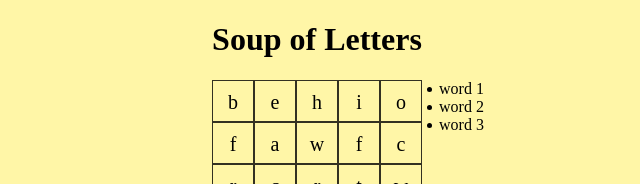
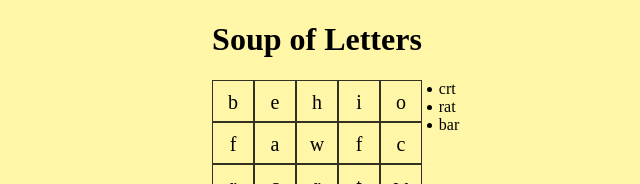
Before and after one commit to michalczysz/Soup-of-Letters, a React (Create React App) app in the folder my-app/: page / in a window 1280 px wide. Shown: the top 184 px of the page, without its empty margins (323-963 px from the left). Built offline with nearby package versions, Linux system fonts and the light colour scheme.

Commit message:
added provisional list of words

```diff
--- a/my-app/src/App.js
+++ b/my-app/src/App.js
@@ -38,7 +38,8 @@ function App() {
   React.useEffect(() => {
     if (dragend.status === true) {
       grid[1].forEach(element => {
-        if (element[0] === dragend.first_cell && element[1] === dragend.last_cell) console.log(grid[1].indexOf(element))
+        if (element.first_cell === dragend.first_cell && element.last_cell === dragend.last_cell)
+        console.log(grid[1].indexOf(element) + " : " + element.word)
       });
       setDragend({ first_cell: '', last_cell: '', status: false })
     } //here is the function that check if uswer found the rigth word and print its position in solution array
@@ -72,7 +73,7 @@ function App() {
                 setDragend={setDragend} />
             })}
           </div>
-          <WordBook can_ref={canvas}/>
+          <WordBook can_ref={canvas} words={grid[1]}/>
         </div>
         <div className='Button-container'>
             <UndoButton can_ref={canvas} xy={xy} storedLines={storedLines} setStroredLines={setStroredLines} />
--- a/my-app/src/components/game/game.component.jsx
+++ b/my-app/src/components/game/game.component.jsx
@@ -181,7 +181,7 @@ function word_put(grid) {
                     break
             }
         }
-        solutions.push([solution[1][0], solution[0][0]])
+        solutions.push({first_cell: solution[1][0], last_cell: solution[0][0], word: element[0], status: false})
     });
     return [grid, solutions]
 }
--- a/my-app/src/components/game/wordbook.component.jsx
+++ b/my-app/src/components/game/wordbook.component.jsx
@@ -1,7 +1,7 @@
 import React from 'react'
 import './wordbook.component.css'
 
-function WordBook({ can_ref }) {
+function WordBook({ can_ref, words }) {
     const ref = React.createRef(null)
 
     React.useEffect(() => {
@@ -9,10 +9,12 @@ function WordBook({ can_ref }) {
         document.documentElement.style.setProperty('--cv', can_ref.current.clientHeight + ref.current.clientWidth)
     })
 
+    // console.log(words)
+
     return (<div className="WordBook" ref={ref}>
-        <li><span>word 1</span></li>
-        <li><span>word 2</span></li>
-        <li><span>word 3</span></li>
+        {words.map(word => {
+            return <li key={word.word}><span>{word.word}</span></li>
+        })}
     </div>
     )
 }
```
